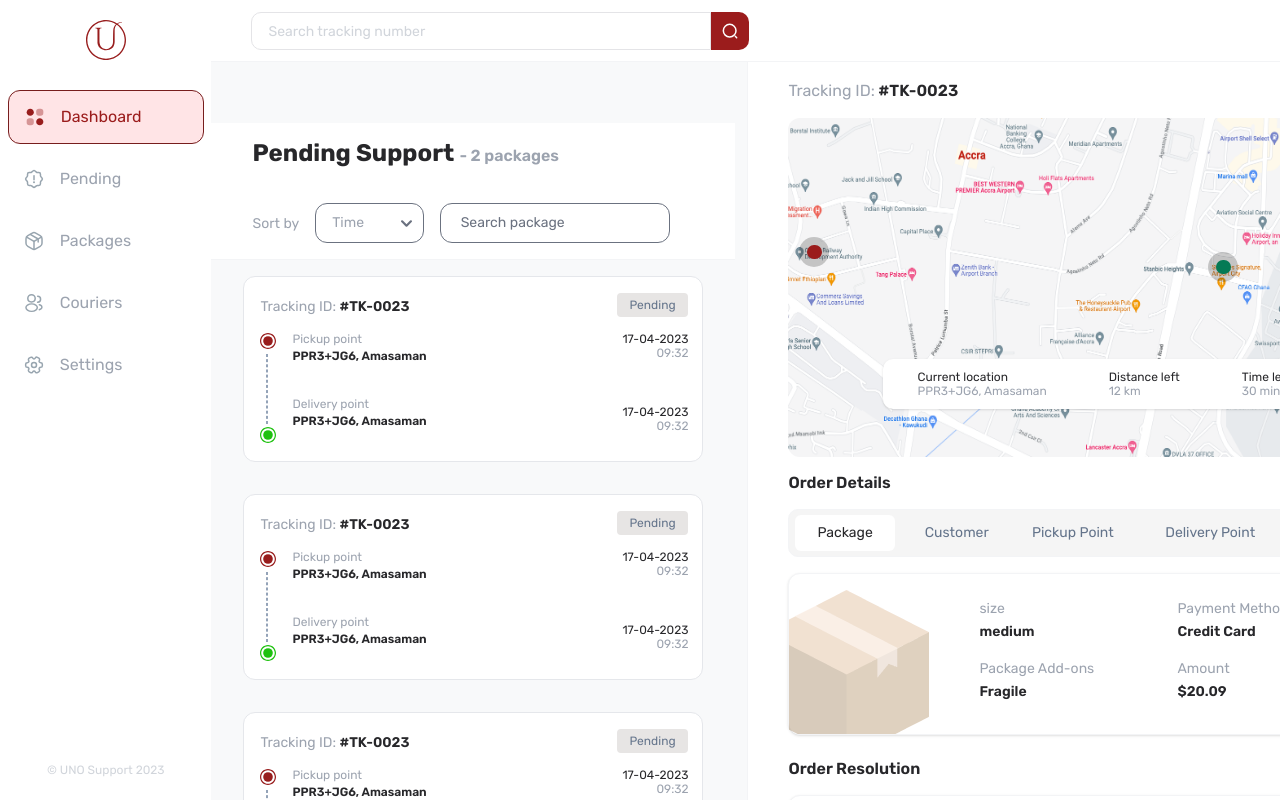
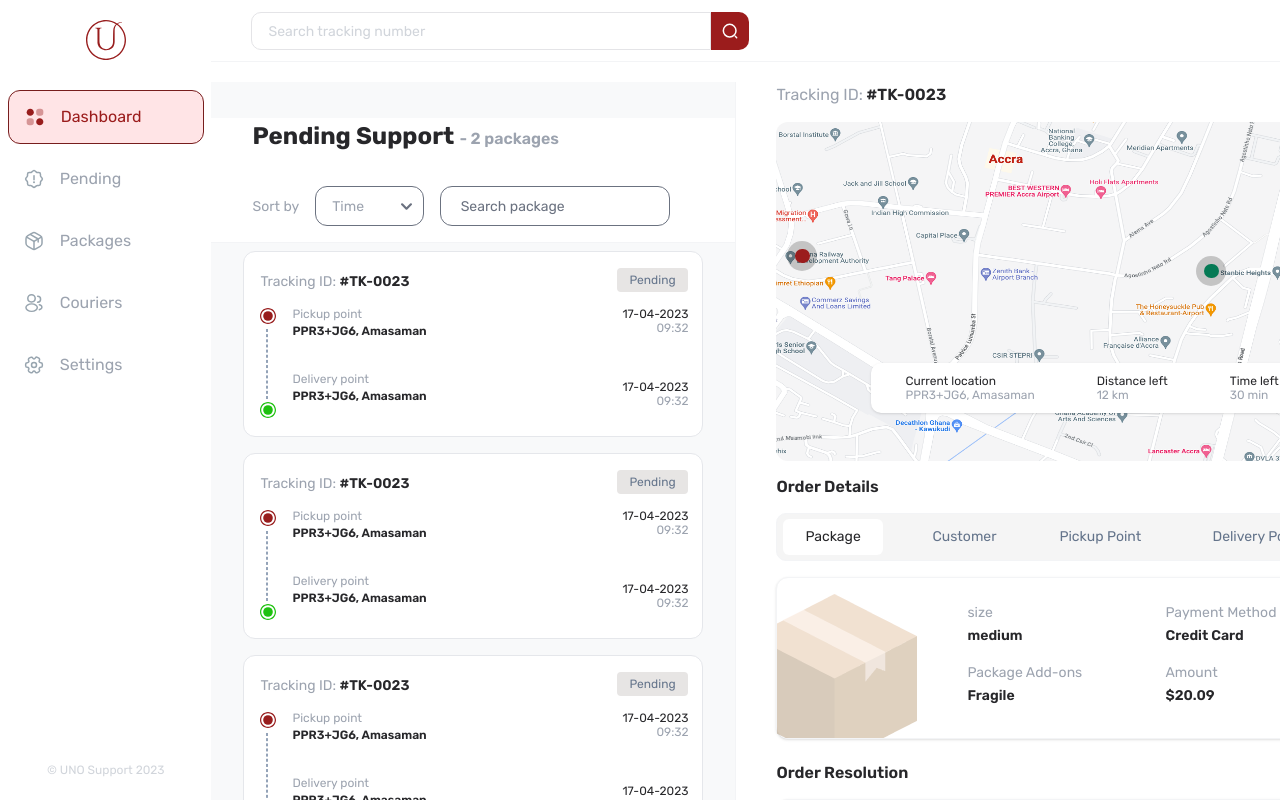
Before and after one commit to desmigor/uno-dashboard, a React (Vite) app: page /dashboard/pending in a window 1280 px wide. Shown: the top 800 px of the page. Built offline with nearby package versions, Linux system fonts and the light colour scheme.

Commit message:
add changes on alignments and layout

```diff
--- a/src/dashboards/supportFeatures/pending/components/CourierTabContent.jsx
+++ b/src/dashboards/supportFeatures/pending/components/CourierTabContent.jsx
@@ -4,7 +4,7 @@ import NewWindow from "../../../../assets/images/dashboard/icon/export.svg";
 
 export default function CourierTabContent() {
   return (
-    <div class="w-[612px] h-[162px] pl-[22px] pr-[47px] pt-[22px] pb-6 bg-white rounded-xl shadow border border-gray-100 justify-start items-center gap-8 inline-flex">
+    <div class="w-[690px]  h-[162px] pl-[22px] pr-[47px] pt-[22px] pb-6 bg-white rounded-xl shadow border border-gray-100 justify-start items-center gap-8 inline-flex">
       <div class="w-[109px] h-[116px] relative flex-col justify-start items-start flex">
         <div class="w-[105px] h-[105px] rounded-[100px] shadow border-2 border-white justify-center items-center inline-flex">
           <img class="w-[105px] h-[105px]n rounded-full" src={Courier} />
--- a/src/dashboards/supportFeatures/pending/components/CustomerTabContent .jsx
+++ b/src/dashboards/supportFeatures/pending/components/CustomerTabContent .jsx
@@ -8,7 +8,7 @@ export default function CustomerTabContent({
   prop4,
 }) {
   return (
-    <div class="w-[612px] h-[162px] relative bg-white rounded-xl shadow border border-gray-100">
+    <div class="w-[690px] h-[162px] relative bg-white rounded-xl shadow border border-gray-100">
       <div class="left-[190px] top-[26px] absolute flex-col justify-start items-start gap-5 inline-flex">
         <div class="flex-col justify-start items-start gap-[5px] flex">
           <div class="text-gray-400 text-sm font-normal font-['Rubik'] leading-tight">
@@ -27,7 +27,7 @@ export default function CustomerTabContent({
           </div>
         </div>
       </div>
-      <div class="left-[388px] top-[26px] absolute flex-col justify-start items-start gap-5 inline-flex">
+      <div class="left-[420px] top-[26px] absolute flex-col justify-start items-start gap-5 inline-flex">
         <div class="flex-col justify-start items-start gap-[5px] flex">
           <div class="text-gray-400 text-sm font-normal font-['Rubik'] leading-tight">
             {prop3.title}
--- a/src/dashboards/supportFeatures/pending/components/LocationPointTabContent.jsx
+++ b/src/dashboards/supportFeatures/pending/components/LocationPointTabContent.jsx
@@ -7,7 +7,7 @@ export default function LocationPointContent({
   prop3,
 }) {
   return (
-    <div class="w-[612px] h-[162px] relative bg-white rounded-xl shadow border border-gray-100">
+    <div class="w-[690px]  h-[162px] relative bg-white rounded-xl shadow border border-gray-100">
       <div class="left-[190px] top-[26px] absolute flex-col justify-start items-start gap-5 inline-flex">
         <div class="flex-col justify-start items-start gap-[5px] flex">
           <div class="text-gray-400 text-sm font-normal font-['Rubik'] leading-tight">
--- a/src/dashboards/supportFeatures/pending/components/PackageTabContent.jsx
+++ b/src/dashboards/supportFeatures/pending/components/PackageTabContent.jsx
@@ -2,7 +2,7 @@ import React from "react";
 
 export default function PendingPackageContent({image, prop1, prop2, prop3, prop4}) {
   return (
-    <div class="w-[612px] h-[162px] relative bg-white rounded-xl shadow border border-gray-100">
+    <div class="w-[690px]  h-[162px] relative bg-white rounded-xl shadow border border-gray-100">
       <div class="left-[190px] top-[26px] absolute flex-col justify-start items-start gap-5 inline-flex">
         <div class="flex-col justify-start items-start gap-[5px] flex">
           <div class="text-gray-400 text-sm font-normal font-['Rubik'] leading-tight">
--- a/src/dashboards/supportFeatures/pending/components/Tabs.jsx
+++ b/src/dashboards/supportFeatures/pending/components/Tabs.jsx
@@ -109,7 +109,7 @@ function PendingTabs() {
           )}
         </Tab>
       </Tab.List>
-      <Tab.Panels>
+      <Tab.Panels className="w-[100]">
         <Tab.Panel>
           <PendingPackageContent
             image={boxImage}
--- a/src/dashboards/supportFeatures/pending/components/index.jsx
+++ b/src/dashboards/supportFeatures/pending/components/index.jsx
@@ -7,10 +7,10 @@ import PendingTabs from "./Tabs";
 function Pending() {
   return (
     <div className="bg-[#F8F9FA] h-[93%] w-full">
-      <div className=" grid grid-flow-col gap-3 ">
+      <div className="w-full mt-[20px] mx-auto flex flex-row gap-0">
         {/* Left Column */}
-        <div className="w-full col-span-2 content-center">
-          <div className="p-4 w-full h-[125px] pl-[41px] pr-5 pt-[120px] pb-4 bg-white border-b border-gray-100 flex-col justify-end items-start gap-[18px] inline-flex">
+        <div className="w-[50%] min-h-[325px] content-center">
+          <div className="p-4 w-full h-[125px] pl-[41px] pr-5 pt-2 pb-4 bg-white border-b border-gray-100 flex-col justify-end items-start gap-[18px] inline-flex">
             <div>
               <span className="text-zinc-800 text-2xl font-bold font-['Rubik']">
                 Pending Support{" "}
@@ -52,8 +52,8 @@ function Pending() {
           </div>
         </div>
         {/* Right Column */}
-        <div className="flex flex-col md:flex-row justify-center items-center col-span-2">
-          <div class="h-[100%] px-10 pt-0 pb-[117px] bg-white border-l border-gray-100 flex-col justify-center items-center gap-4 inline-flex">
+        <div className="flex flex-col md:flex-row justify-center items-center">
+          <div class="h-[100%] px-10  pb-2 bg-white border-l border-gray-100 flex-col justify-center items-center inline-flex">
             <div class="self-stretch justify-center items-center gap-1 inline-flex"></div>
             <div class="self-stretch flex-col justify-start items-start gap-6 inline-flex">
               <div>
@@ -67,7 +67,7 @@ function Pending() {
                   #TK-0023{" "}
                 </span>
               </div>
-              <div class="w-[80%] h-[307px] relative rounded-xl">
+              <div class="w-[100%] h-[307px] relative rounded-xl">
                 <img
                   class="w-[100%] h-[339px] left-0 top-[-8px] absolute rounded-xl"
                   src={MapImage}
@@ -138,8 +138,8 @@ function Pending() {
                   </div>
                 </div>
               </div>
-              <div class="flex-col justify-start items-start gap-6 flex">
-                <div class="flex-col justify-start items-start gap-4 flex">
+              <div class="flex-col justify-start items-start gap-6 flex w-[100%]">
+                <div class="flex-col justify-start items-start gap-4 flex w-[100%]">
                   <div class="text-zinc-800 text-base font-semibold font-['Rubik'] leading-tight mt-4">
                     Order Details
                   </div>
--- a/src/dashboards/supportFeatures/pending/components/orderResolution.jsx
+++ b/src/dashboards/supportFeatures/pending/components/orderResolution.jsx
@@ -60,7 +60,7 @@ export default function OrderResolution() {
         Order Resolution
       </div>
 
-      <div class="p-4 bg-white rounded-xl shadow border border-gray-100 flex-col justify-center items-start gap-3 flex">
+      <div class="w-[690px]  p-4 bg-white rounded-xl shadow border border-gray-100 flex-col justify-center items-start gap-3 flex">
         <div class="self-stretch flex-col justify-start items-start gap-[5px] inline-flex">
           <div class="text-gray-400 text-sm font-normal font-['Rubik'] leading-tight">
             Cancellation reason
--- a/src/dashboards/supportFeatures/pending/components/pendingPackage.jsx
+++ b/src/dashboards/supportFeatures/pending/components/pendingPackage.jsx
@@ -5,7 +5,7 @@ import startingPoint from "../../../../assets/images/dashboard/icon/starting_poi
 export default function PendingPackage(active) {
   return (
     <div class="group">
-    <div class="w-[460px] h-[186px] relative bg-white rounded-xl border mx-8 my-4 group-hover:border-red-800">
+    <div class="w-[460px] h-[186px] relative bg-white rounded-xl border mx-8 my-2 group-hover:border-red-800">
       <div class="left-[16px] top-[56px] absolute justify-start items-start gap-4 inline-flex">
         <div class="w-4 h-[110px] relative">
           <div class="w-4 h-4 left-0 top-0 absolute justify-start items-center gap-2 inline-flex">
```
